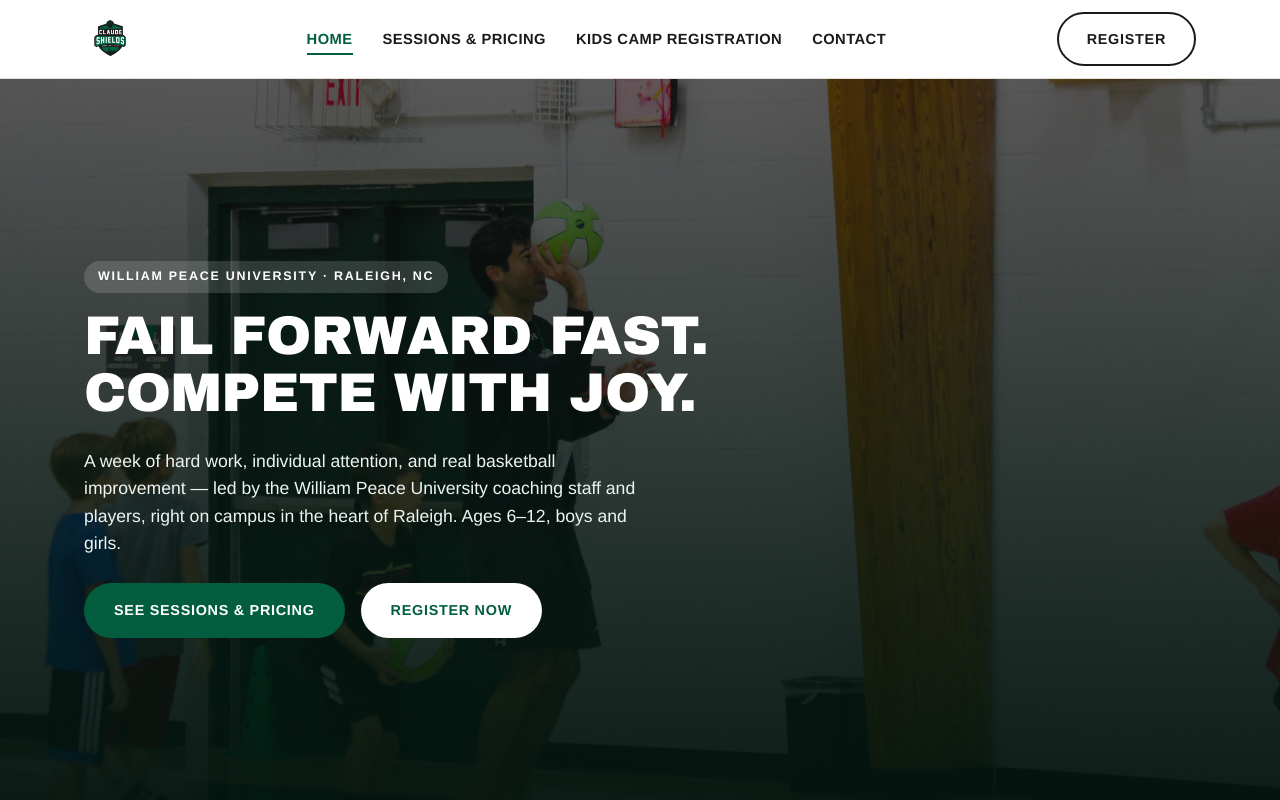
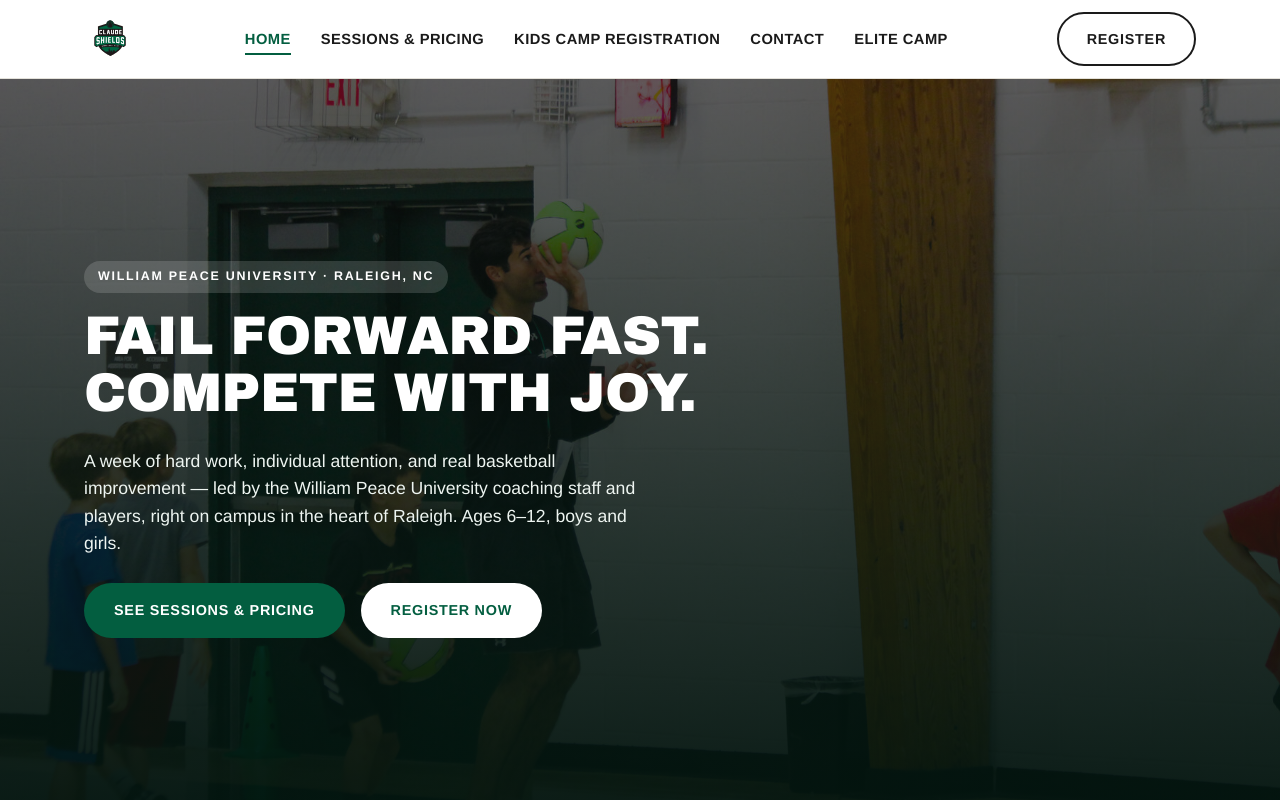
Before and after one commit to shieldcb-camp/claudeshieldscamp, a website: page claude-shields-camp-site/index.html in a window 1280 px wide. Shown: the top 800 px of the page. Drawn offline with Linux system fonts and the light colour scheme.

Commit message:
Add files via upload

```diff
--- a/claude-shields-camp-site/index.html
+++ b/claude-shields-camp-site/index.html
@@ -20,8 +20,7 @@
       <li><a href="index.html#sessions">Sessions &amp; Pricing</a></li>
       <li><a href="camper-info.html">Kids Camp Registration</a></li>
       <li><a href="index.html#contact">Contact</a></li>
-      <!-- ELITE CAMP NAV LINK — uncomment the line below during your promotion window, and remove it again once registration closes -->
-      <!-- <li><a href="elite-camp.html">Elite Camp</a></li> -->
+      <li><a href="elite-camp.html">Elite Camp</a></li>
     </ul>
     <div class="nav-cta">
       <a href="index.html#register" class="btn btn-outline">Register</a>
@@ -305,8 +304,7 @@
           <li><a href="index.html#sessions">Sessions &amp; Pricing</a></li>
           <li><a href="index.html#register">Register</a></li>
           <li><a href="camper-info.html">Kids Camp Registration</a></li>
-          <!-- ELITE CAMP FOOTER LINK — uncomment during your promotion window -->
-          <!-- <li><a href="elite-camp.html">Elite Camp</a></li> -->
+          <li><a href="elite-camp.html">Elite Camp</a></li>
         </ul>
       </div>
       <div>
```
